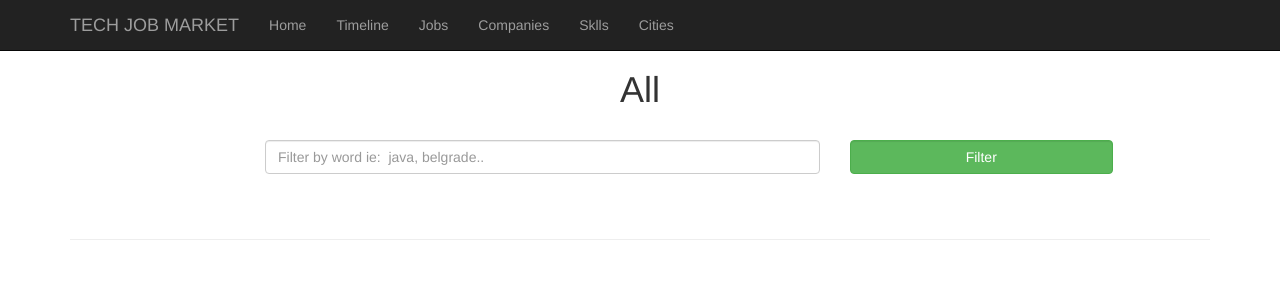
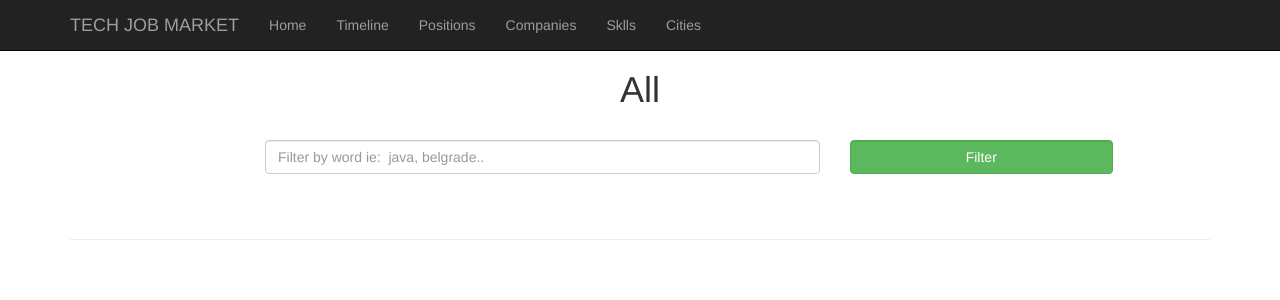
Before and after one commit to sVujke/django-job-analytics, a Django app: template templates/list.html in a window 1280 px wide. Shown: the top 300 px of the page. Run offline with Django 3.2, Linux system fonts and the light colour scheme; the template is opened without the code that fills it, so the values that code supplies are empty; parts of the project's set-up code (start-up, migrations or seed data) failed here and were passed over; some libraries are stand-ins or nearby versions.

Commit message:
search improved

```diff
--- a/templates/list.html
+++ b/templates/list.html
@@ -23,7 +23,7 @@
             <div class="form-group">
                 <form role="form" action="" method="GET">
                     <div class="form-group col-md-6 col-md-offset-2">
-                        <input type="text" name="filter" value="{{ request.GET.q }}" class="form-control " placeholder="Filter by word ie:  java, belgrade..">
+                        <input type="text" name="filter" value="{{ request.GET.filter }}" class="form-control " placeholder="Filter by word ie:  java, belgrade..">
                     </div>
                     <div class="form-group col-md-3" >
                         <input type="submit" class="form-control btn btn-success" role="button" value="Filter">
--- a/templates/navbar.html
+++ b/templates/navbar.html
@@ -18,19 +18,19 @@
                         <a href="{% url 'home' %}">Home</a>
                     </li>
                     <li>
-                        <a href="#services">Timeline</a>
+                        <a href="#">Timeline</a>
                     </li>
                     <li>
-                        <a href="#contact">Jobs</a>
+                        <a href="/list/position/">Positions</a>
                     </li>
                     <li>
-                        <a href="#contact">Companies</a>
+                        <a href="/list/firm/">Companies</a>
                     </li>
                     <li>
-                        <a href="#">Sklls</a>
+                        <a href="/list/tags/">Sklls</a>
                     </li>
                     <li>
-                        <a href="#">Cities</a>
+                        <a href="/list/city/">Cities</a>
                     </li>
                 </ul>
             </div>
```
